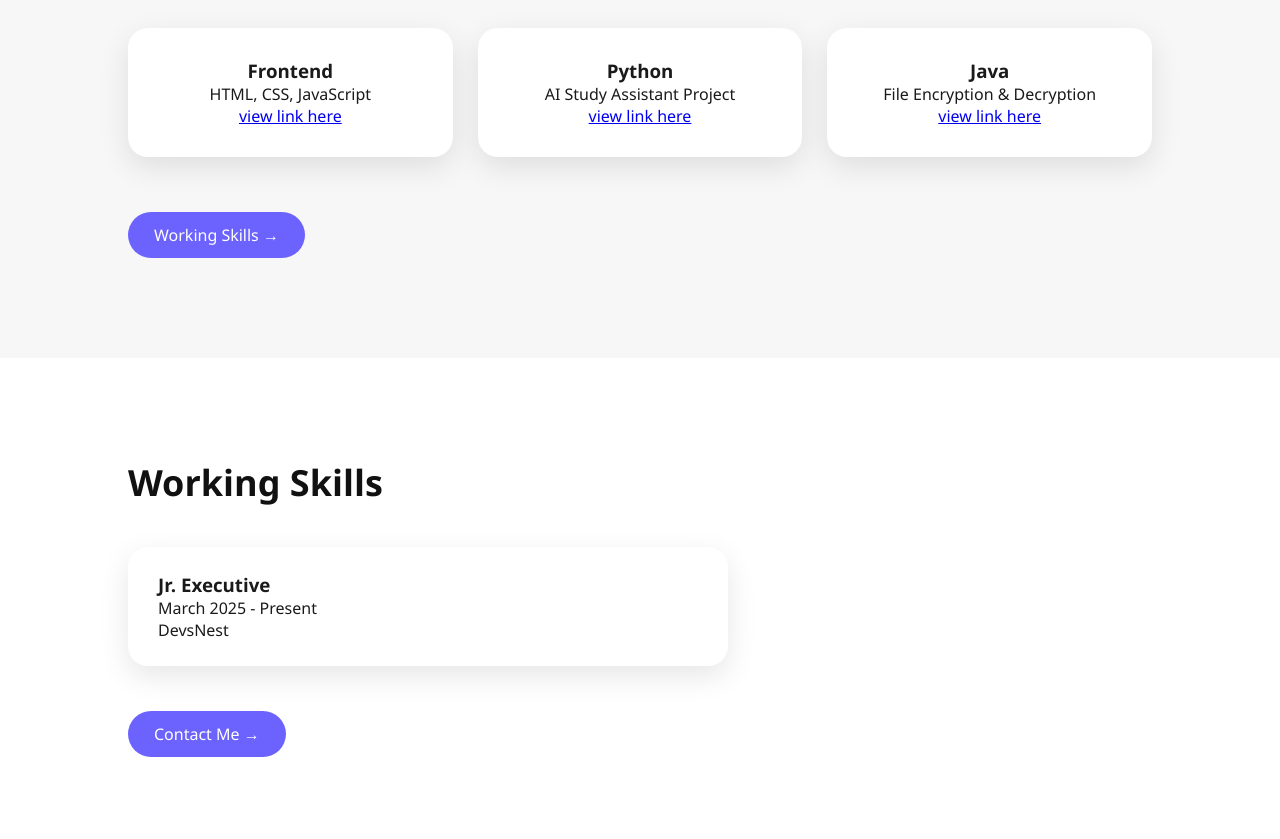
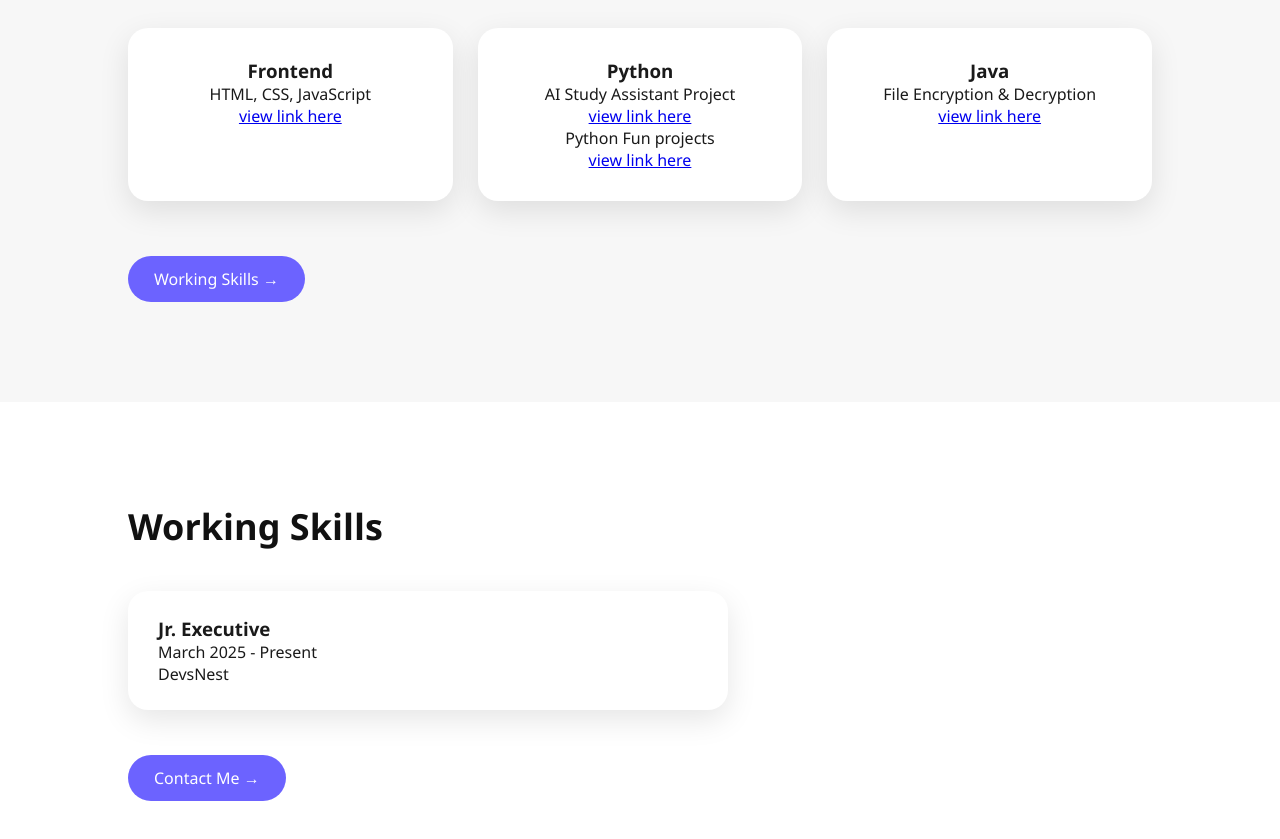
Before and after one commit to imsaadiia/Jui-s-portfolio, a plain HTML site: page index.html in a window 1280 px wide. Shown: the part 1480-2319 px from the top of the page. Drawn offline with Linux system fonts and the light colour scheme.

Commit message:
added python fun projects link and a title logo

```diff
--- a/index.html
+++ b/index.html
@@ -3,6 +3,8 @@
 <head>
   <meta charset="UTF-8" />
   <title>Jui | Portfolio</title>
+  <link rel="icon" type="image/png" href="sadia.png">
+
 
   <link rel="stylesheet" href="style.css" />
   <link rel="stylesheet"
@@ -84,6 +86,10 @@
        <div class="skill-detail">
                  <a href="https://github.com/imsaadiia/AI-PROJECTS" target="_blank">view link here</a>
             </div>
+            <p>Python Fun projects</p>
+            <div class="skill-detail">
+                 <a href="https://github.com/imsaadiia/python-fun-proect" target="_blank">view link here</a>
+            </div>
     </div>
 
     <div class="card">
```
